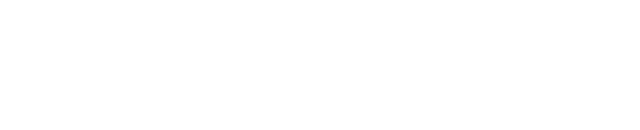
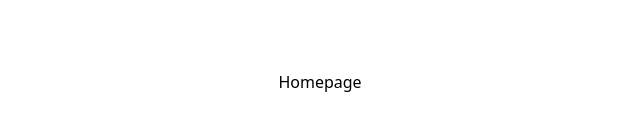
Before and after one commit to saeedhalabi/Whisperly, a React (Vite) app in the folder client/: page /home-page in a window 1280 px wide. Before the commit this address had no page. Shown: the part 318-448 px from the top of the page, without its empty margins (320-960 px from the left). Built offline with nearby package versions, Linux system fonts and the light colour scheme.

Commit message:
Added homepage placeholder to test the page

```diff
--- /dev/null
+++ b/client/src/pages/Homepage.tsx
@@ -0,0 +1,9 @@
+const Homepage = () => {
+  return (
+    <div className="flex justify-center items-center h-screen">
+      <h1>Homepage</h1>
+    </div>
+  );
+};
+
+export default Homepage;
--- a/client/src/router/AppRouter.tsx
+++ b/client/src/router/AppRouter.tsx
@@ -1,11 +1,13 @@
 import { Routes, Route } from "react-router";
 import SignUpPage from "../pages/SignUpPage";
 import SignInPage from "../pages/SignInPage";
+import Homepage from "../pages/Homepage";
 const AppRouter = () => {
   return (
     <Routes>
       <Route index path="/" element={<SignUpPage />} />
       <Route path="/sign-in" element={<SignInPage />} />
+      <Route path="/home-page" element={<Homepage />} />
     </Routes>
   );
 };
```
